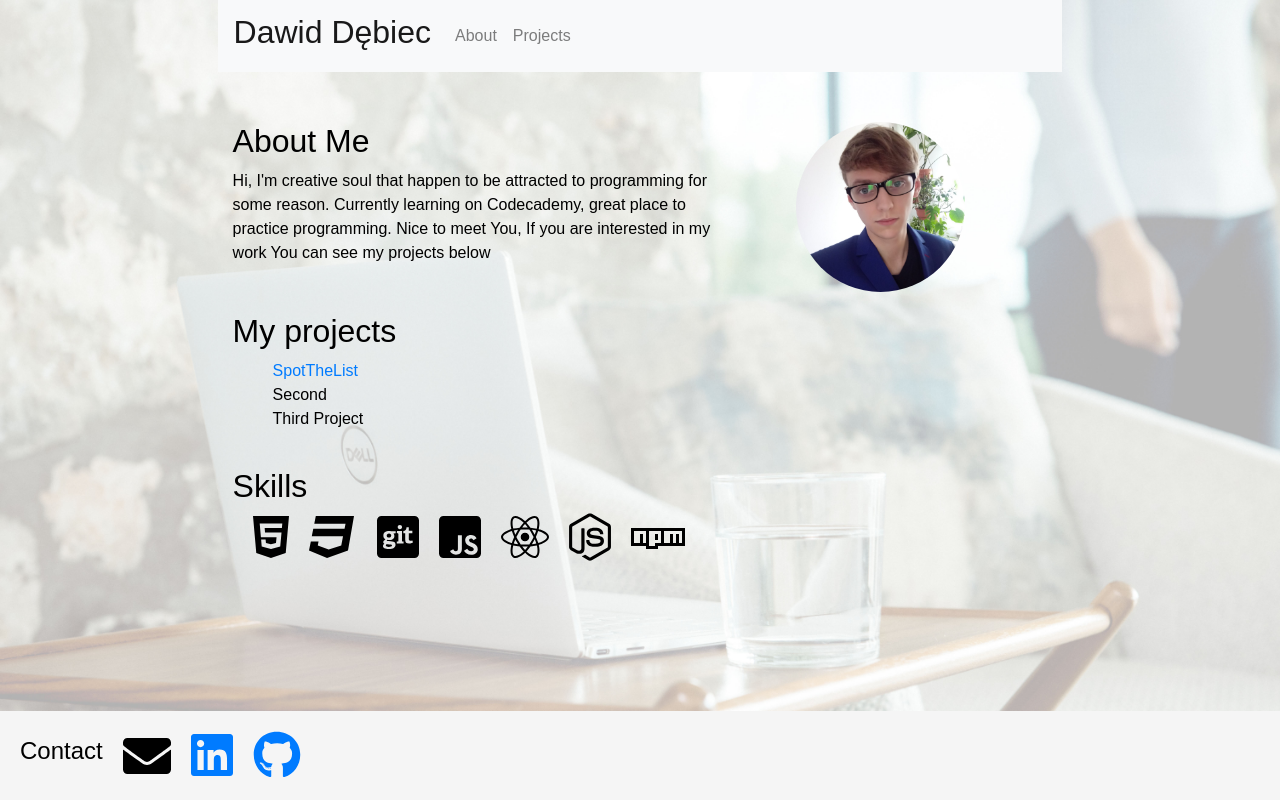
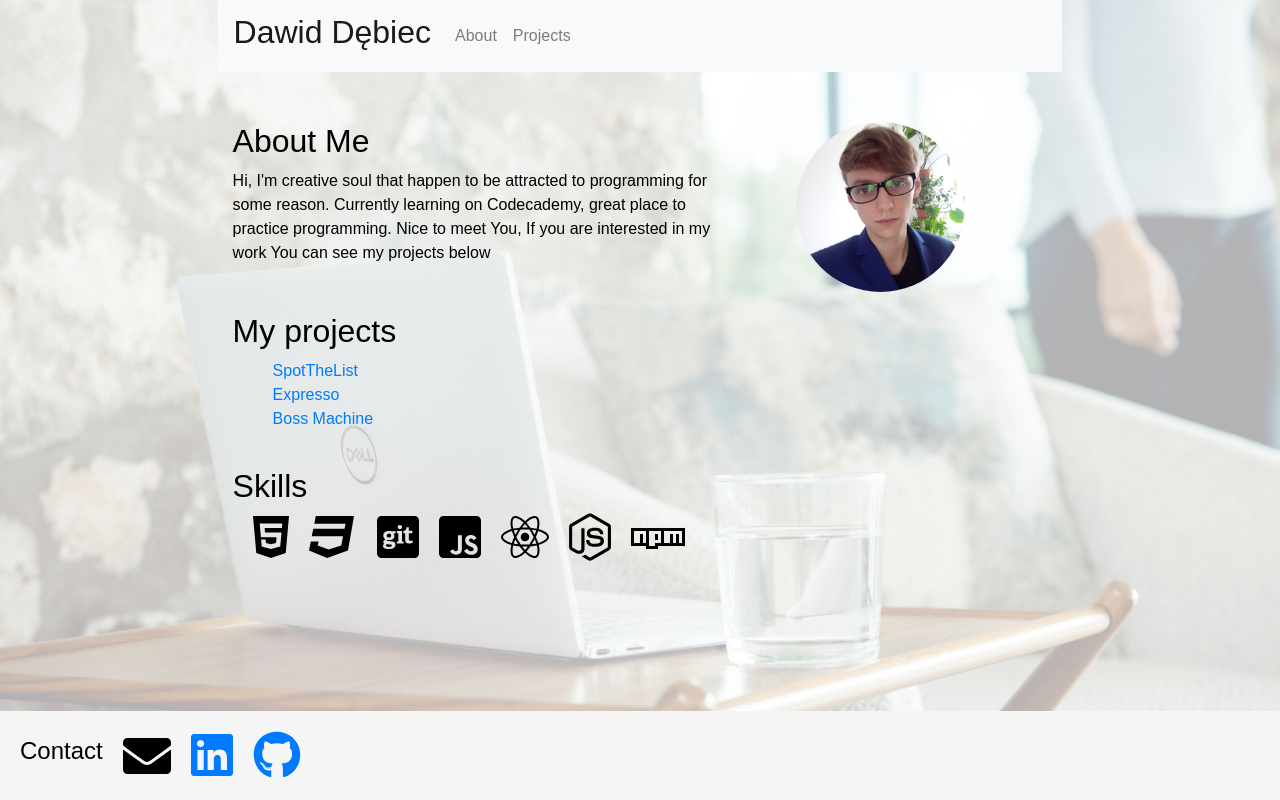
Before and after one commit to Dawidx3p/Portfolio1, a React (Create React App) app: page / in a window 1280 px wide. Built offline with nearby package versions, Linux system fonts and the light colour scheme.

Commit message:
add some more projects from repository

```diff
--- a/src/components/Footer/Footer.js
+++ b/src/components/Footer/Footer.js
@@ -17,8 +17,8 @@ import { Popover, OverlayTrigger } from 'react-bootstrap';
               <OverlayTrigger trigger="click" placement="top" overlay={popover}>
               <FontAwesomeIcon id="mail" icon={faEnvelope} size="3x" />
               </OverlayTrigger>
-              <a target="_blank" rel="noopener noreferrer" href='https://www.linkedin.com/in/dawid-debiec/'><FontAwesomeIcon icon={faLinkedin} size="3x" /></a>
-              <a target="_blank" rel="noopener noreferrer" href='https://github.com/Dawidx3p'><FontAwesomeIcon icon={faGithub} size="3x" /></a>
+              <a target="_blank" rel="noopener noreferrer external" href='https://www.linkedin.com/in/dawid-debiec/'><FontAwesomeIcon icon={faLinkedin} size="3x" /></a>
+              <a target="_blank" rel="noopener noreferrer external" href='https://github.com/Dawidx3p'><FontAwesomeIcon icon={faGithub} size="3x" /></a>
             </div>
             );
         };
--- a/src/components/MyProjects/MyProjects.js
+++ b/src/components/MyProjects/MyProjects.js
@@ -7,9 +7,10 @@ export default function MyProjects() {
             <Col>
                 <h2>My projects</h2>
                 <ul>
-                <li><a href="https://spotthelist.tk">SpotTheList</a></li>
-                <li>Second</li>
-                <li>Third Project</li></ul>
+                <li><a target="_blank" rel="noopener noreferrer external" href="https://spotthelist.tk">SpotTheList</a></li>
+                <li><a target="_blank" rel="noopener noreferrer external" href="https://github.com/Dawidx3p/Expresso">Expresso</a></li>
+                <li><a target="_blank" rel="noopener noreferrer external" href="https://github.com/Dawidx3p/bossMachine">Boss Machine</a></li></ul>
+
             </Col>
         </Row>
     )
```
